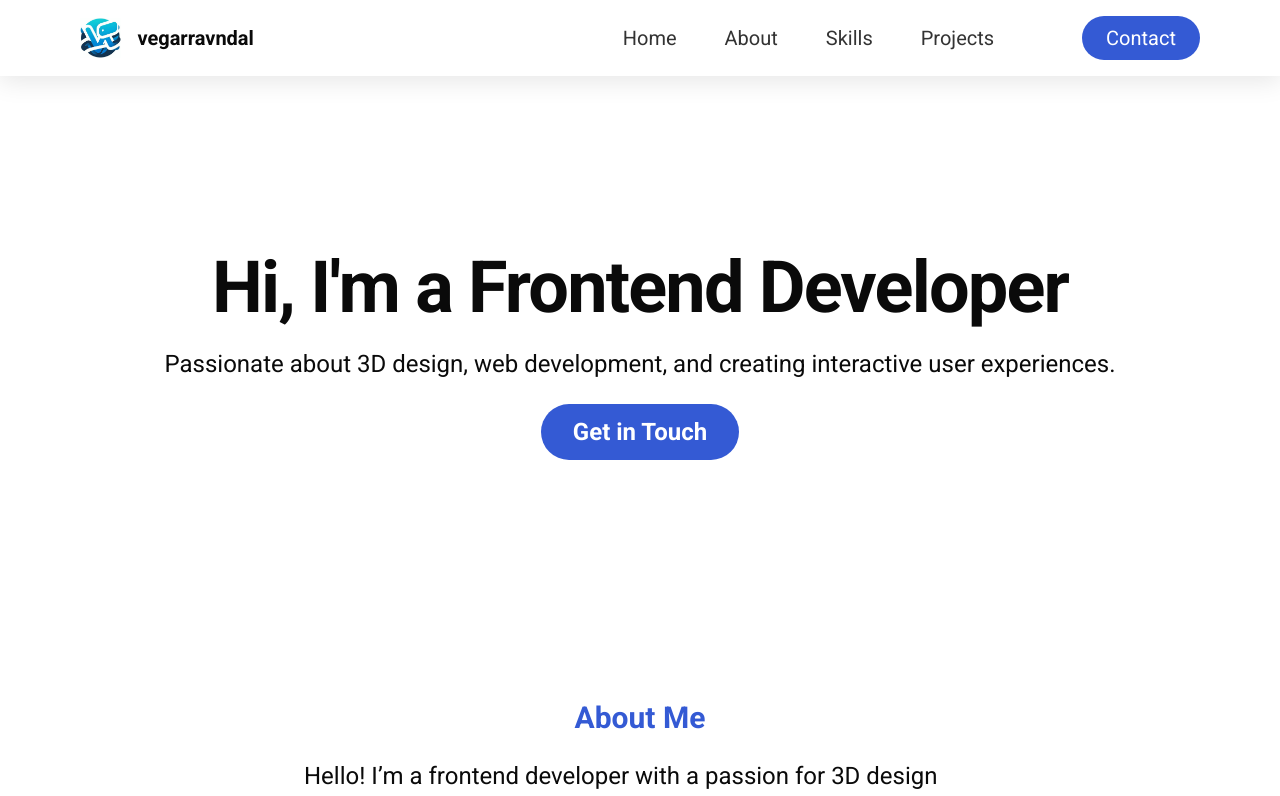
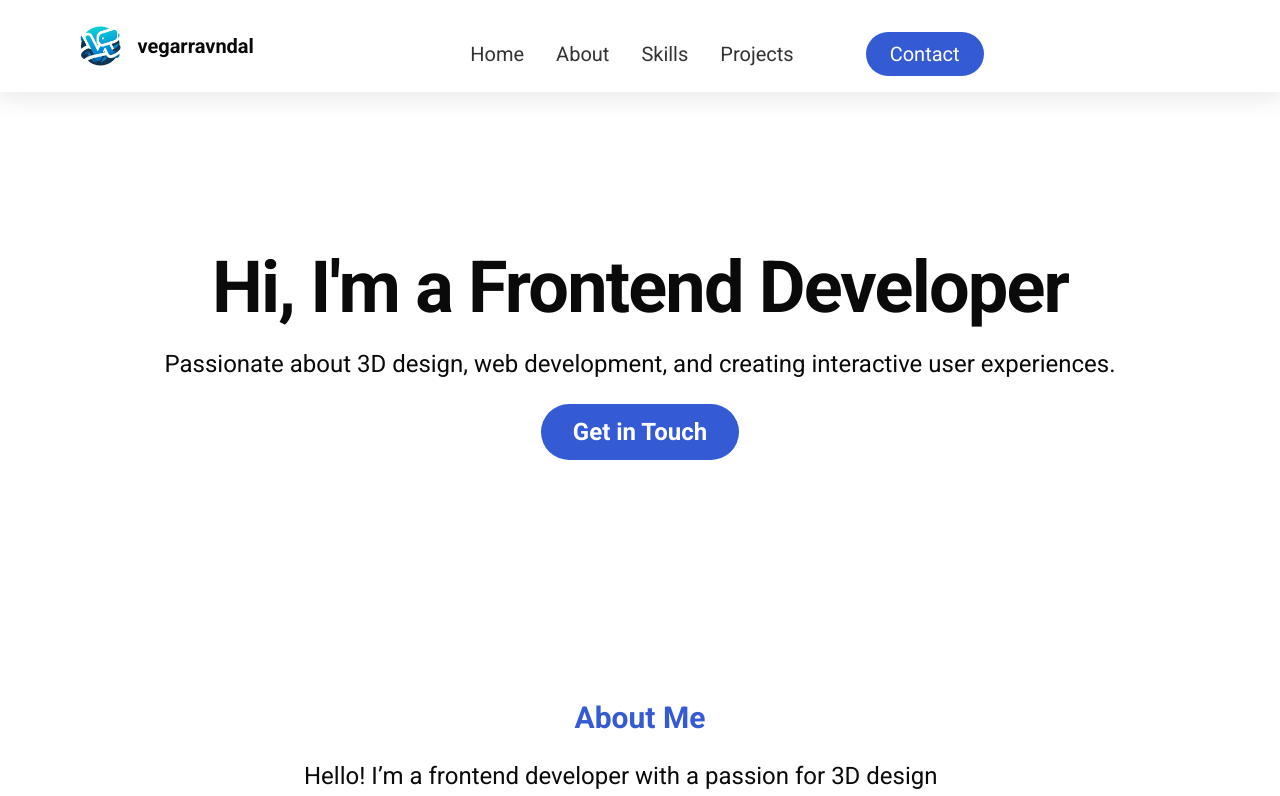
Before and after one commit to vegar24sfj/react-intermediate-oppgave-del-4, a React (Vite) app: page / in a window 1280 px wide. Shown: the top 796 px of the page. Built offline with nearby package versions, Linux system fonts and the light colour scheme.

Commit message:
endringer i header

```diff
--- a/src/components/ContactForm/ContactForm.jsx
+++ b/src/components/ContactForm/ContactForm.jsx
@@ -1,5 +1,5 @@
 import React from "react";
-import { useContact } from "./ContactContext"; // Import the useContact hook
+import { useContact } from "./ContactContext";
 import { InputField } from "./InputFields";
 
 export default function ContactForm() {
--- a/src/components/Footer/Footer.jsx
+++ b/src/components/Footer/Footer.jsx
@@ -2,7 +2,7 @@ import React from "react";
 
 const Footer = () => {
   return (
-    <footer className="bg-[var(--bg-primary)] text-[var(--text-primary)] py-6 shadow-[0_-4px_24px_-1px_rgba(0,0,0,0.1)]">
+    <footer className="bg-[var(--bg-primary)] text-[var(--text-primary)] py-6 shadow-[0_-4px_24px_-1px_rgba(0,0,0,0.1)] flex items-center justify-center">
       <div className="container mx-auto text-center">
         <p className="text-[var(--text-primary)]">&copy; 2025 Vegar Ravndal</p>
       </div>
--- a/src/components/Header/HamburgerBar.jsx
+++ b/src/components/Header/HamburgerBar.jsx
@@ -1,8 +1,8 @@
 import React, { useEffect, useRef, useState } from "react";
 import { GiHamburgerMenu } from "react-icons/gi";
 import { IoCloseSharp } from "react-icons/io5";
-import { MENU_LIST } from "../../data/menu_data"; // Import MENU_LIST from data
-import NavItem from "./NavItem"; // Import NavItem component
+import { MENU_LIST } from "../../data/menu_data";
+import NavItem from "./NavItem";
 
 const HamburgerBar = ({ scrollToSection, toggleMenu, menuOpen }) => {
   const menuRef = useRef(null);
--- a/src/components/Header/Header.jsx
+++ b/src/components/Header/Header.jsx
@@ -1,35 +1,32 @@
 import React, { useState } from "react";
-import NavBar from "./NavBar"; // Import NavBar component
-import HamburgerBar from "./HamburgerBar"; // Import HamburgerBar component
+import NavBar from "./NavBar";
+import HamburgerBar from "./HamburgerBar";
 
 const Header = ({ scrollToSection }) => {
-  // State to manage whether the mobile menu is open or not
   const [menuOpen, setMenuOpen] = useState(false);
 
-  // Toggle menu open/close
   const toggleMenu = () => setMenuOpen((prev) => !prev);
 
   return (
     <header className="fixed top-0 left-0 w-full bg-white text-[var(--text-primary)] shadow-[0_4px_24px_1px_rgba(0,0,0,0.1)] z-10">
-      <div className="container mx-auto py-4 px-6 md:px-20 flex justify-between items-center">
+      <div className="container mx-auto py-4 px-6 lg:px-20 flex justify-between items-center">
         {/* Logo Container */}
         <div className="flex items-center space-x-6">
           <a href="#" className="flex items-center">
-            {/* Logo Image (Scale the image only) */}
-
             <img
               src="/assets/logo.jpeg"
               alt="Logo"
               className="h-10 w-auto transform scale-100"
             />
-
-            {/* Text "vegarravndal" */}
-            <h1 className="text-xl font-bold ml-4">vegarravndal</h1>
+            {/* Hide the text on medium and smaller screens */}
+            <h1 className="text-xl font-bold ml-4 hidden md:block">vegarravndal</h1>
           </a>
         </div>
 
         {/* Desktop Menu */}
-        <NavBar scrollToSection={scrollToSection} />
+        <div className="hidden md:flex flex-grow justify-center mt-4">
+          <NavBar scrollToSection={scrollToSection} />
+        </div>
 
         {/* Mobile Hamburger Menu */}
         <div className="md:hidden flex items-center ml-auto">
--- a/src/components/Header/NavBar.jsx
+++ b/src/components/Header/NavBar.jsx
@@ -1,11 +1,11 @@
 import React from "react";
-import { MENU_LIST } from "../../data/menu_data"; // Import MENU_LIST from data
-import NavItem from "./NavItem"; // Import NavItem component
+import { MENU_LIST } from "../../data/menu_data";
+import NavItem from "./NavItem";
 
 const NavBar = ({ scrollToSection }) => {
   return (
-    <nav className="hidden md:flex">
-      <ul className="flex space-x-12">
+    <nav className="hidden md:flex w-full">
+      <ul className="flex space-x-8 w-full justify-center">
         {/* Dynamically render NavItems using MENU_LIST */}
         {MENU_LIST.map((item, index) => (
           <NavItem
--- a/src/components/Header/NavItem.jsx
+++ b/src/components/Header/NavItem.jsx
@@ -5,11 +5,12 @@ const NavItem = ({ text, onClick }) => {
     <li className="nav-item list-none">
       <button
         onClick={onClick} // Trigger scroll when clicked
-        className={`text-xl ${
-          text === "Contact"
-            ? "bg-none md:bg-[var(--primary)] text-[var(text-primary)] md:text-white px-0 md:px-6 py-2 rounded-4xl hover:bg-[var(--accent)] transition ml-0 md:ml-10"
-            : "text-[var(--text-secondary)] hover:underline py-2"
-        }`}
+        className={`text-xl px-0 py-2 transition-all duration-300
+          ${text === "Contact"
+            ? "bg-none md:bg-[var(--primary)] text-[var(--text-primary)] md:text-white md:px-6 rounded-4xl hover:bg-[var(--accent)] ml-0 md:ml-10"
+            : "text-[var(--text-secondary)] hover:underline"}
+        `}
+        aria-label={`Navigate to ${text}`} // Adding an aria-label for accessibility
       >
         {text}
       </button>
--- a/src/data/menu_data.js
+++ b/src/data/menu_data.js
@@ -1,5 +1,3 @@
-// src/data/menu_data.js
-
 export const MENU_LIST = [
   { text: "Home" },
   { text: "About" },
```
